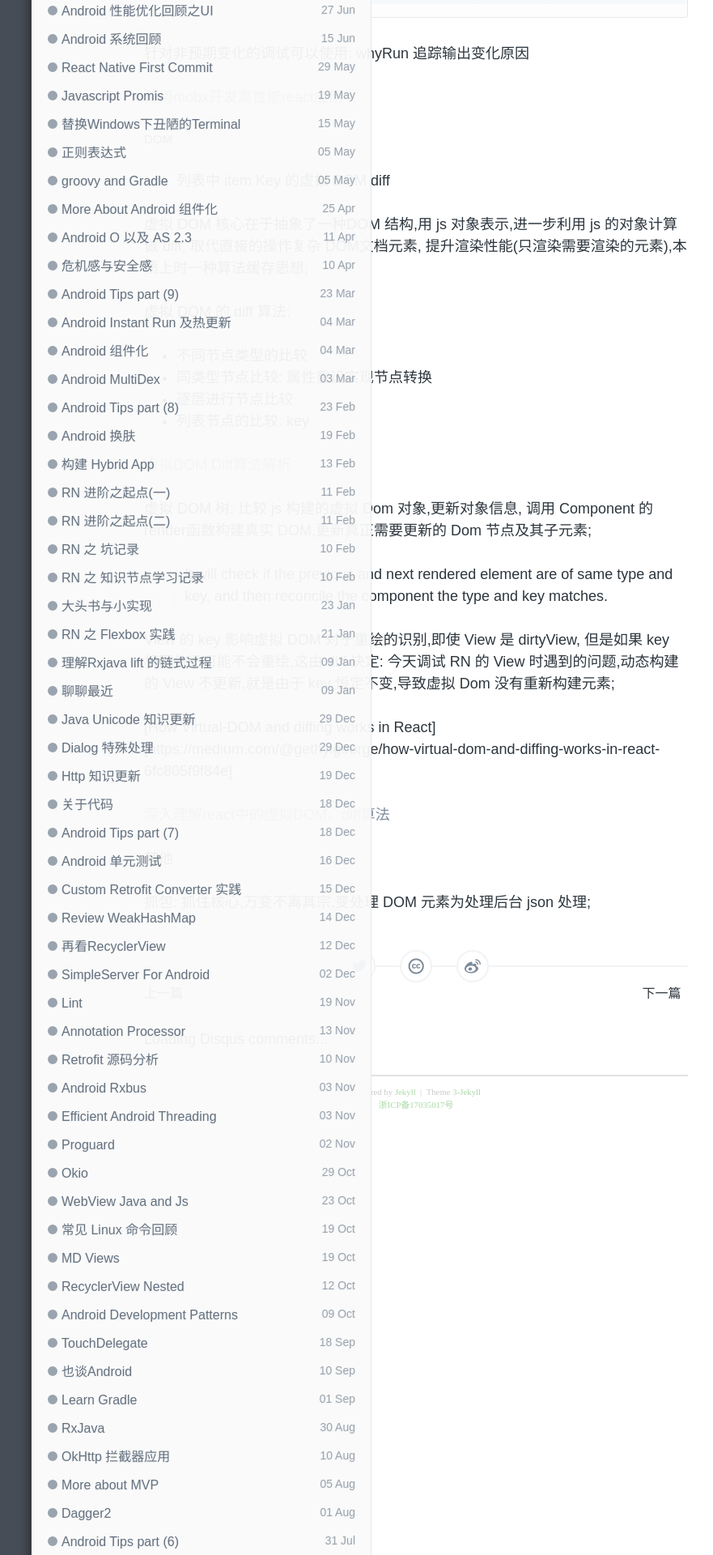
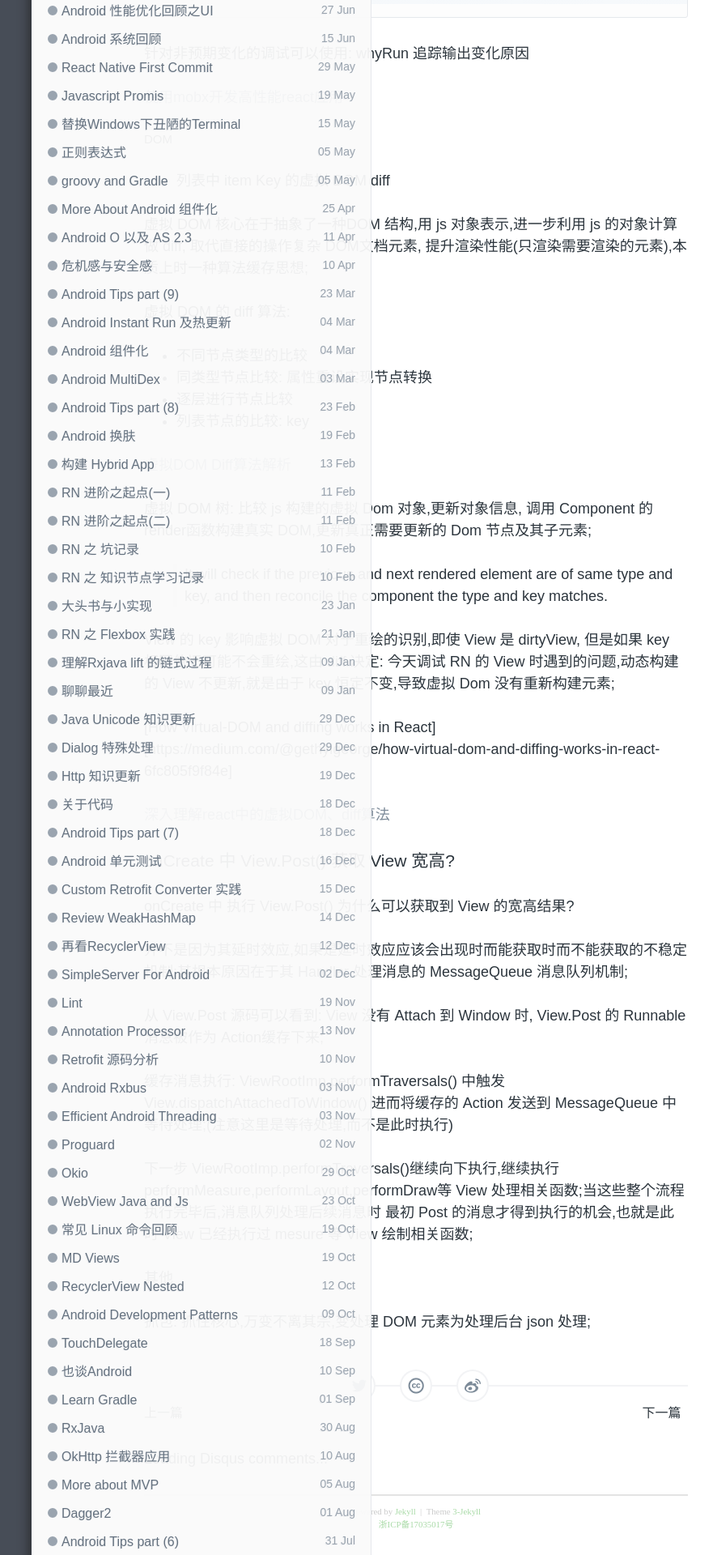
Before and after one commit to enlipan/enlipan.github.io, a Jekyll site: the page built from _posts/2017-12-11-android-tips-15.md, in a window 1280 px wide. Shown: the part 1513-3433 px from the top of the page at 81% size, without its empty margins (126-1007 px from the left). Built offline with Jekyll 4.4.1, drawn with Linux system fonts in a browser that asks for light colours; nearby versions of some CDN libraries; comment, search, counter and statistics services are not loaded.

Commit message:
modify tips android 15

```diff
--- a/_posts/2017-12-11-android-tips-15.md
+++ b/_posts/2017-12-11-android-tips-15.md
@@ -94,6 +94,18 @@ View 的 key 影响虚拟 DOM 对于重绘的识别,即使 View 是 dirtyView,
 
 [深入理解react中的虚拟DOM、diff算法](http://www.cnblogs.com/zhuzhenwei918/p/7271305.html)
 
+### onCreate 中 View.Post() 获取 View 宽高?
+
+onCreate 中 执行 View.Post() 为什么可以获取到 View 的宽高结果?
+
+并不是因为其延时效应,如果是延时效应应该会出现时而能获取时而不能获取的不稳定机制;其根本原因在于其 Handler 处理消息的 MessageQueue 消息队列机制;
+
+从 View.Post 源码可以看到: View 没有 Attach 到 Window 时, View.Post 的 Runnable 消息被作为 Action缓存下来;
+
+缓存消息执行: ViewRootImp.performTraversals() 中触发 View.dispatchAttachedToWindow() 进而将缓存的 Action 发送到 MessageQueue 中等待处理;(注意这里是等待处理,而不是此时执行)
+
+下一步 ViewRootImp.performTraversals()继续向下执行,继续执行 performMeasure,performLayout,performDraw等 View 处理相关函数;当这些整个流程执行完毕后,消息队列处理后续消息时 最初 Post 的消息才得到执行的机会,也就是此时 View 已经执行过 mesure 等 View 绘制相关函数;
+
 #### 其他
 
 抓包: 抓住核心,万变不离其宗,变处理 DOM 元素为处理后台 json 处理;
```
